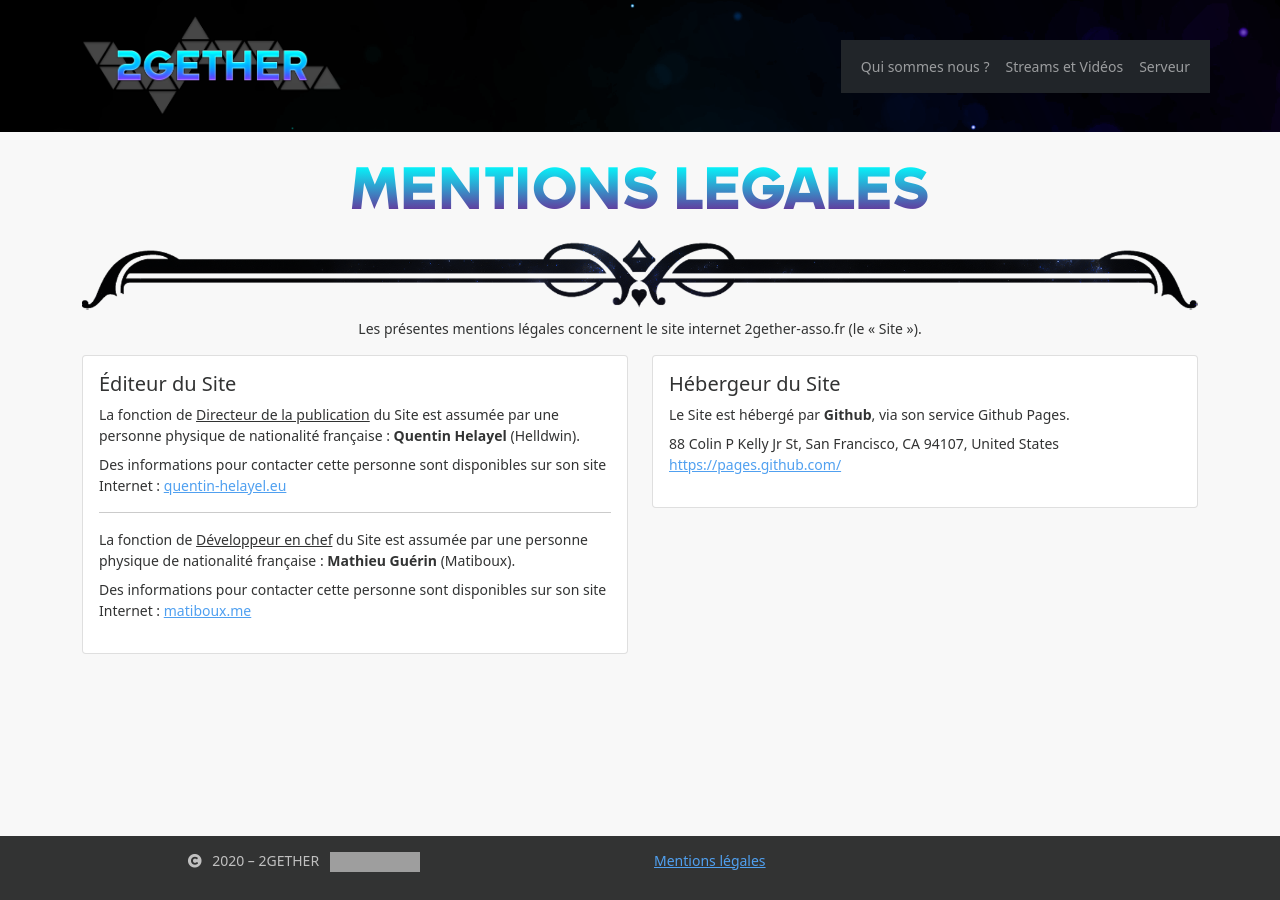
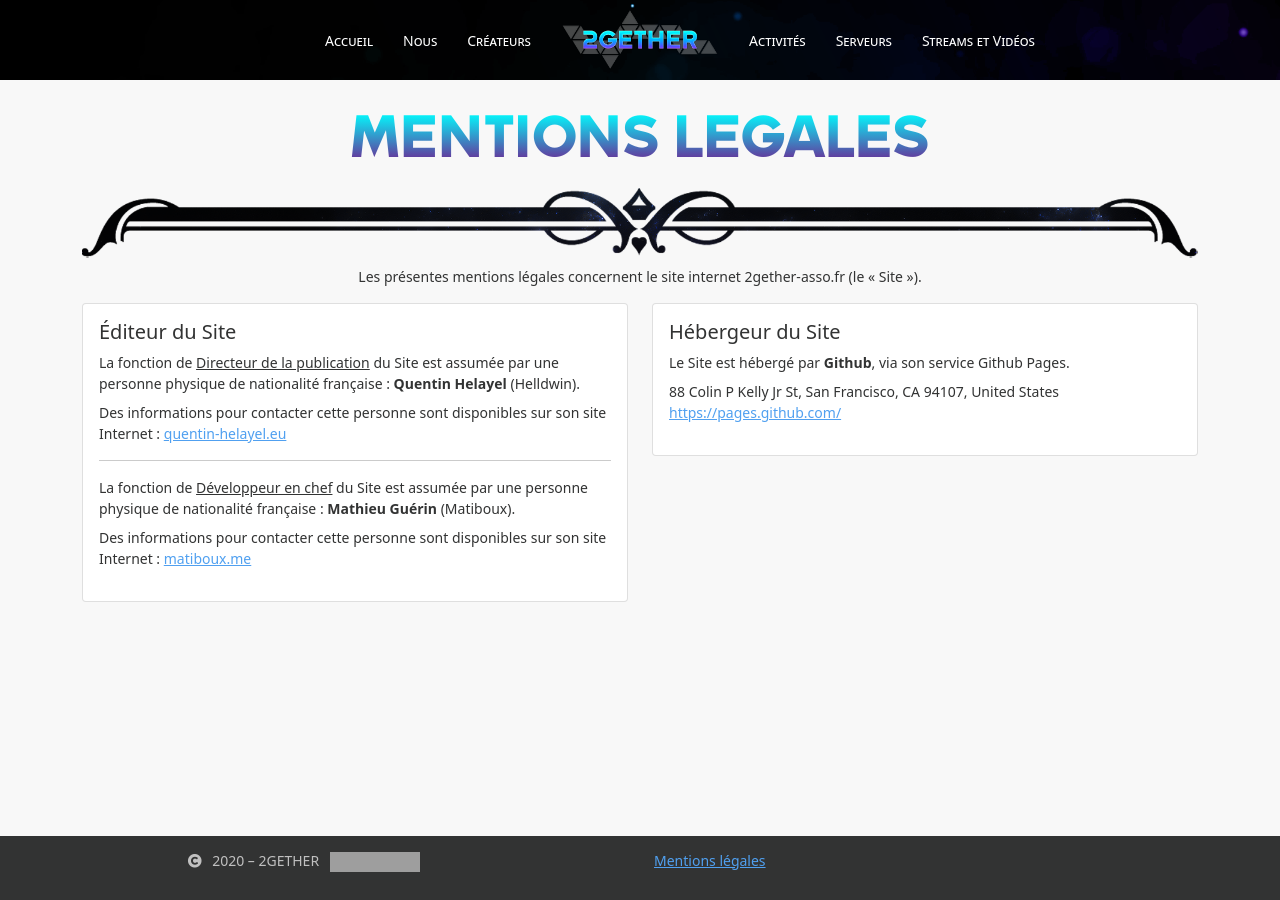
Before and after one commit to 2gether-asso/old.2gether-asso.fr, a Jekyll site: the page built from legal.html, in a window 1280 px wide. Built offline with Jekyll 4.4.1, drawn with Linux system fonts in a browser that asks for light colours; grey boxes are pictures that could not be loaded.

Commit message:
Update header and navbar

```diff
--- a/_data/navbar.yml
+++ b/_data/navbar.yml
@@ -1,12 +1,21 @@
-# encoding: utf-8
-- title: Qui sommes nous ?
+navbar-left:
+- title: Accueil
+  url: /
+- title: Nous
   url: /about
+- title: Créateurs
+  url: /
+
+navbar-right:
+- title: Activités
+  url: /
+- title: Serveurs
+  url: /server
+- title: Streams et Vidéos
+  url: /tv
+
 #- title: Ensemble
 #  url: /wip
-- title: Streams et Vidéos
-  url: /tv
-- title: Serveur
-  url: /server
 #- title: Mon espace
 #  url: /wip
 #- title: The Game !
--- a/_includes/header.html
+++ b/_includes/header.html
@@ -1,13 +1,42 @@
 <header id="header">
-    <div class="container">
-        <div class="row">
-                <a class="brand-title" href="{{ '/' | relative_url }}">
-                    <img src="{{ '/assets/img/logo.png' | relative_url }}" alt="2GETHER" />
-                    <span class="sr-only">2GETHER</span>
+    <div class="navbar">
+        <ul class="navbar-left">
+            {% include navbar_part.html links = site.data.navbar.navbar-left %}
+        </ul>
+        <div class="brand-title">
+            <a class="brand-title" href="{{ '/' | relative_url }}">
+                <img src="{{ '/assets/img/logo.png' | relative_url }}" alt="2GETHER" />
+                <span class="sr-only">2GETHER</span>
+            </a>
+        </div>
+        <ul class="navbar-right">
+            {% include navbar_part.html links = site.data.navbar.navbar-right %}
+        </ul>
+    </div>
+
+    <!--
+    <div class="account">
+        <a href="#" class="nav-link dropdown-toggle" data-bs-toggle="dropdown" role="button" aria-expanded="false">
+            <i class="fas fa-user fa-fw"></i>
+            <span class="sr-only">Mon compte</span>
+        </a>
+        <ul class="dropdown-menu">
+            <li>
+                <a class="dropdown-item" href="#">
+                    Connexion
                 </a>
-        </div>
-        <div class="row">
-                {% include navbar.html %}
-        </div>
+            </li>
+            <li>
+                <a class="dropdown-item" href="#">
+                    Mon profil
+                </a>
+            </li>
+            <li>
+                <a class="dropdown-item" href="#">
+                    Déconnexion
+                </a>
+            </li>
+        </ul>
     </div>
+    -->
 </header>
--- a/_includes/navbar.html
+++ /dev/null
@@ -1,27 +0,0 @@
-<nav class="navbar navbar-expand-lg navbar-dark bg-dark">
-    <ul class="navbar-nav">
-        {% assign links = site.data.navbar %}
-        {% for link in links %}
-        {% assign class = nil %}
-        {% if page.url contains link.url %}
-        {% assign class = 'active' %}
-        {% endif %}
-        {% if link.sublinks %}
-        <li class="nav-item dropdown {{ class }}">
-            <a href="{{ site.url }}{{ site.baseurl }}{{ link.url }}" class="nav-link dropdown-toggle" data-toggle="dropdown" role="button" aria-haspopup="true" aria-expanded="false">{{ link.title }} <span class="caret"></span></a>
-            <ul class="dropdown-menu">
-                {% for sublink in link.sublinks %}
-                <li>
-                    <a class="dropdown-item" href="{{ site.url }}{{ site.baseurl }}{{ sublink.url }}">{{ sublink.title }}</a>
-                </li>
-                {% endfor %}
-            </ul>
-        </li>
-        {% else %}
-        <li class="{{ class }}">
-            <a class="nav-link" href="{{ site.url }}{{ site.baseurl }}{{ link.url }}">{{ link.title }}</a>
-        </li>
-        {% endif %}
-        {% endfor %}
-    </ul>
-</nav>
--- /dev/null
+++ b/_includes/navbar_part.html
@@ -0,0 +1,27 @@
+{% for link in include.links %}
+    {% assign class = nil %}
+    {% if page.url contains link.url %}
+        {% assign class = 'active' %}
+    {% endif %}
+
+    {% if link.sublinks %}
+        <li class="nav-item dropdown {{ class }}">
+            <a href="#" class="nav-link dropdown-toggle" data-toggle="dropdown" role="button" aria-haspopup="true" aria-expanded="false">{{ link.title }} <span class="caret"></span></a>
+            <ul class="dropdown-menu">
+                {% for sublink in link.sublinks %}
+                    <li>
+                        <a class="dropdown-item" href="{{ link.url | relative_url }}">
+                            {{ sublink.title }}
+                        </a>
+                    </li>
+                {% endfor %}
+            </ul>
+        </li>
+    {% else %}
+        <li class="{{ class }}">
+            <a class="nav-link" href="{{ link.url | relative_url }}">
+                {{ link.title }}
+            </a>
+        </li>
+    {% endif %}
+{% endfor %}
--- a/assets/style.css
+++ b/assets/style.css
@@ -136,28 +136,58 @@
   font-size: 2.5em; }
 
 #header {
-  padding: 1rem 0; }
-
-#header, #header .container, #header .container-fluid {
   display: flex;
+  padding: 0 10px;
   justify-content: space-between;
-  align-items: center; }
-
-#header .brand-title {
-  display: block;
-  color: #fff;
-  font-size: 2em;
-  text-decoration: none; }
-
-#header .brand-title img {
-  height: 100px; }
-
-@media (min-width: 768px) {
-  #header .brand-title.large-logo img {
-    height: 150px; } }
-
-#header .links-wrap a {
-  color: #fff; }
+  align-items: center;
+  text-align: center; }
+  #header a {
+    color: #fff; }
+  #header > .navbar {
+    display: flex;
+    padding: 10px 0;
+    justify-content: center;
+    align-items: center;
+    flex-grow: 1; }
+    #header > .navbar > .navbar-left, #header > .navbar > .navbar-right {
+      display: flex;
+      margin: 0;
+      padding: 0;
+      justify-content: center;
+      align-items: center;
+      flex: 1 1 0;
+      list-style: none;
+      font-variant-caps: small-caps; }
+      #header > .navbar > .navbar-left li, #header > .navbar > .navbar-right li {
+        margin: 0 5px; }
+        #header > .navbar > .navbar-left li > a, #header > .navbar > .navbar-right li > a {
+          display: block;
+          padding: 10px;
+          border-radius: 9999px; }
+          #header > .navbar > .navbar-left li > a:hover, #header > .navbar > .navbar-right li > a:hover {
+            background-color: rgba(255, 255, 255, 0.2); }
+    #header > .navbar > .navbar-left {
+      margin-right: 1rem;
+      justify-content: right; }
+    #header > .navbar > .navbar-right {
+      margin-left: 1rem;
+      justify-content: left; }
+    #header > .navbar > .brand-title {
+      display: block;
+      flex: 0 1 0;
+      flex-basis: auto;
+      color: #fff;
+      font-size: 2em;
+      text-decoration: none; }
+      #header > .navbar > .brand-title img {
+        height: 60px; }
+      @media (min-width: 768px) {
+        #header > .navbar > .brand-title.large-logo img {
+          height: 120px; } }
+  #header > .account {
+    flex-grow: 0; }
+  #header .dropdown-menu a {
+    color: inherit; }
 
 #main {
   display: inline-block;
```
Also changed, not shown: assets/scss/partials/header.scss (+78 -12 lines).
